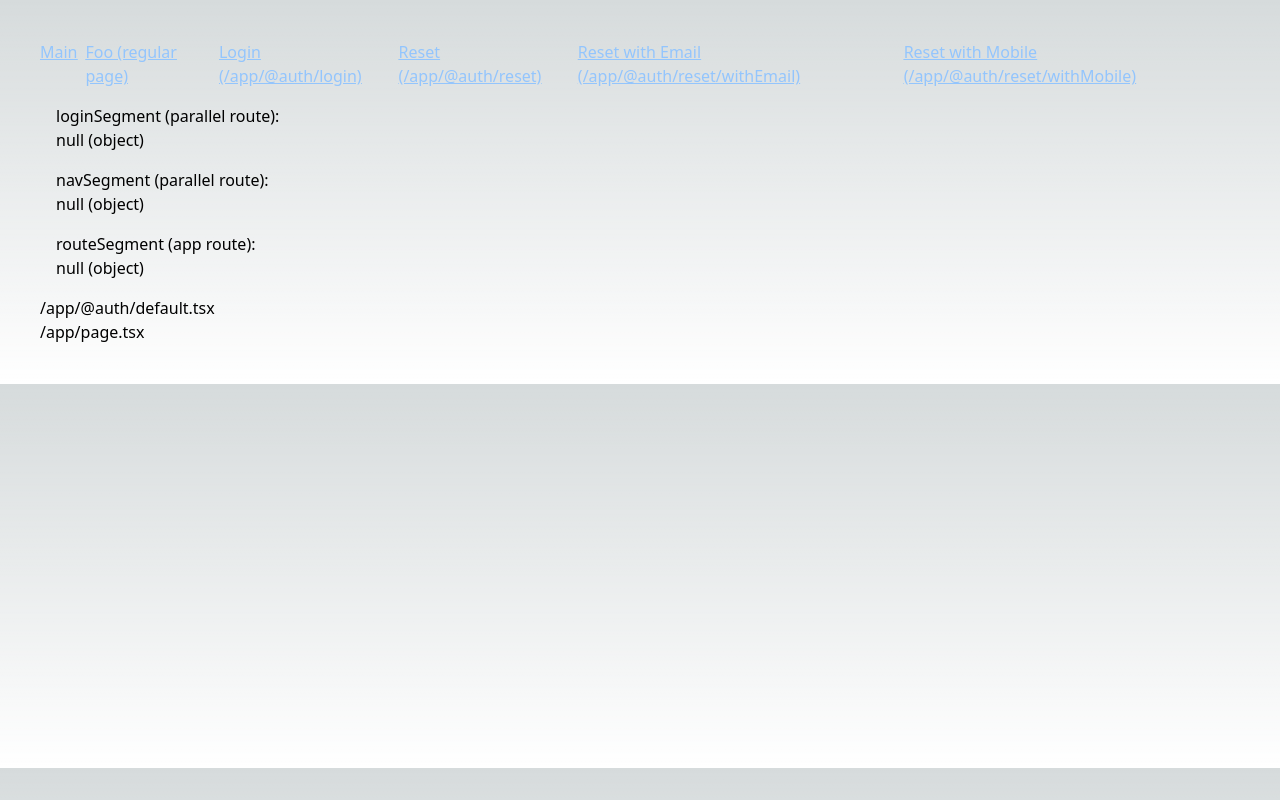
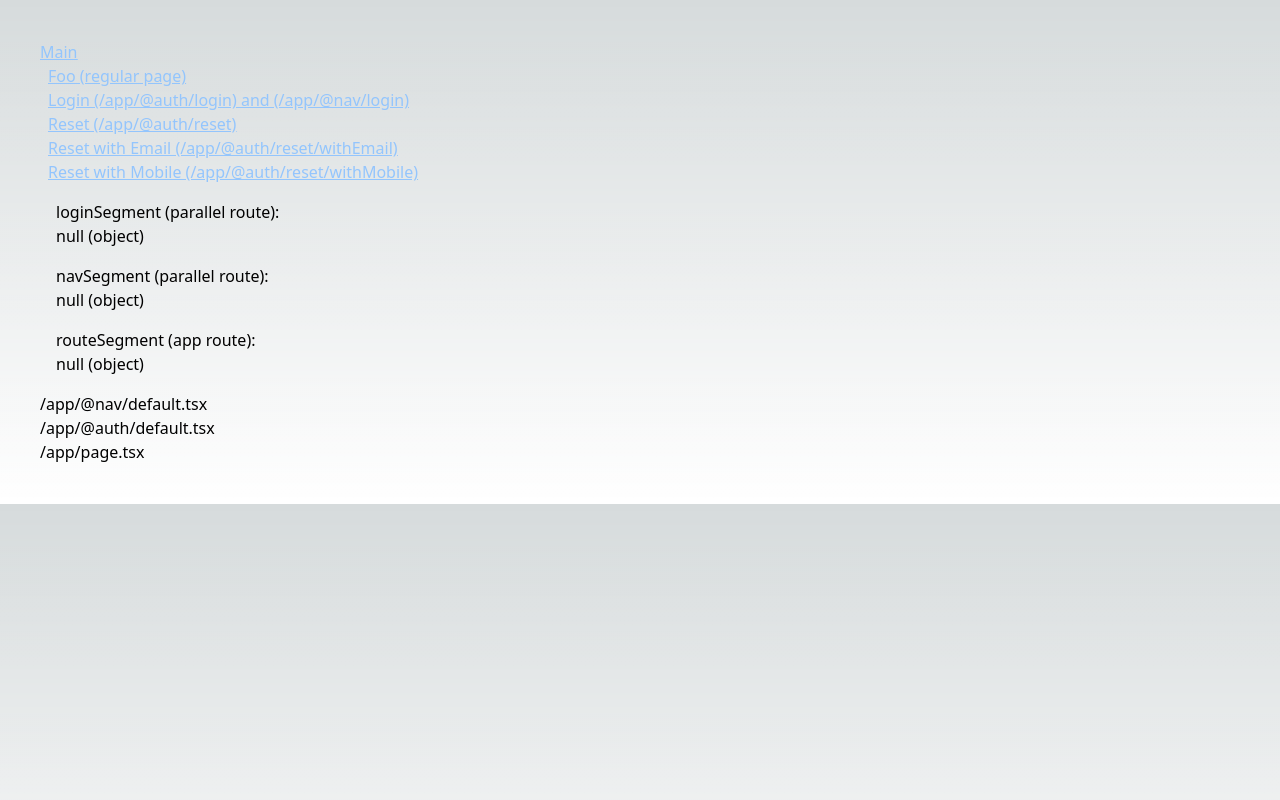
Before and after one commit to williamli/NEXT-2173-nextjs-useSelectedLayoutSegment-for-parallel-routes, a Next.js app: page / in a window 1280 px wide. Built offline with nearby package versions, Linux system fonts and the light colour scheme.

Commit message:
add missing nav default, more info in links

```diff
--- /dev/null
+++ b/app/@nav/default.tsx
@@ -0,0 +1,3 @@
+export default function Page() {
+  return <div>/app/@nav/default.tsx</div>;
+}
--- a/app/layout.tsx
+++ b/app/layout.tsx
@@ -34,10 +34,12 @@ export default function RootLayout({
     <html lang="en">
       <body>
         <section className="p-10">
-          <nav className="flex space-x-2 text-blue-300 underline">
+          <nav className="flex space-x-2 text-blue-300 underline flex-col">
             <Link href="/">Main</Link>
             <Link href="/foo">Foo (regular page)</Link>
-            <Link href="/login">Login (/app/@auth/login)</Link>
+            <Link href="/login">
+              Login (/app/@auth/login) and (/app/@nav/login)
+            </Link>
             <Link href="/reset">Reset (/app/@auth/reset)</Link>
             <Link href="/reset/withEmail">
               Reset with Email (/app/@auth/reset/withEmail)
```
